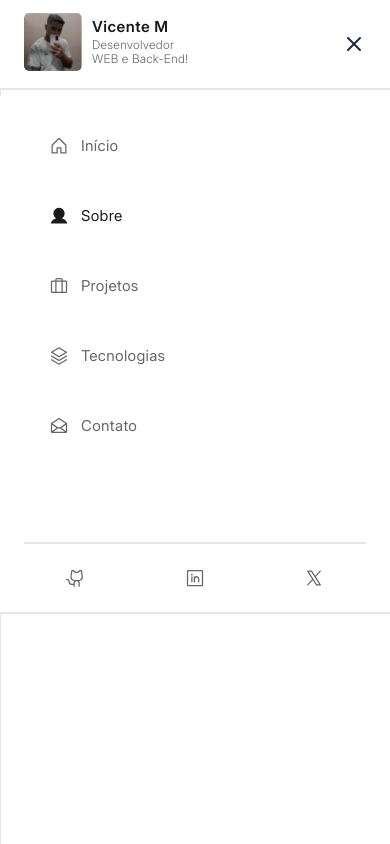
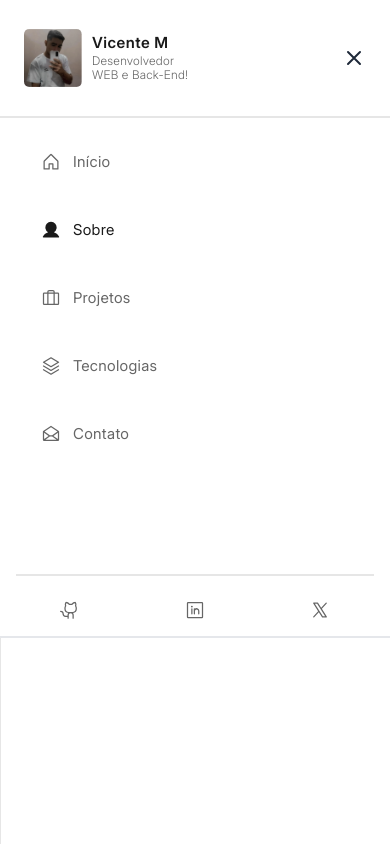
Before and after one commit to vincmp/vincmp-portfolio, a Next.js app: page /sobre in a window 390 px wide. Both pictures are taken after a click on the button 354 px from the left and 44 px from the top of the page. Shown: the top 844 px of the page. Built offline with nearby package versions, Linux system fonts and the light colour scheme.

Commit message:
008 - Fixed ResponsiveNav.tsx on Mobile Devices

```diff
--- a/src/components/nav/ResponsiveNav.tsx
+++ b/src/components/nav/ResponsiveNav.tsx
@@ -31,7 +31,7 @@ function MobileNavbar({
 }) {
   return (
     <div className="lg:hidden fixed top-0 left-0 right-0 bg-white border-b-2 border-[#E6E6E6] z-50 flex items-center justify-between px-6 py-2">
-      <div className="scale-[0.85] origin-left mb-1">
+      <div className="scale-[0.85] origin-left mt-4 mb-4">
         <DevProfile />
       </div>
       <button onClick={toggleMenu} className="focus:outline-none">
@@ -75,10 +75,12 @@ function MobileMenu({
       animate={{ height: "auto", opacity: 1 }}
       exit={{ height: 0, opacity: 1 }}
       transition={{ duration: 0.3 }}
-      className="lg:hidden fixed top-24 left-0 right-0 bg-white border-b-2 border-gray-200 z-40 overflow-hidden flex flex-col p-6 space-y-4"
+      className="lg:hidden fixed top-14 left-0 right-0 bg-white border-b-2 border-gray-200 z-40 overflow-hidden flex flex-col p-4 space-y-4"
     >
-      <div className="pt-4 space-y-[50px] pl-[25px] pb-[90px]">
-        <NavLinks pathname={pathname} setIsOpen={setIsOpen} />
+      <div className="pl-[25px] pb-[90px] pt-[56px]">
+        <div className="flex flex-col [&>*]:py-[24px]">
+          <NavLinks pathname={pathname} setIsOpen={setIsOpen} />
+        </div>
       </div>
       <div className="mt-auto pt-3 border-t-2 border-[#E6E6E6]">
         <div className="pt-3">
@@ -91,7 +93,7 @@ function MobileMenu({
 
 function DesktopSidebar({ pathname }: { pathname: string }) {
   return (
-    <aside className="hidden lg:flex lg:flex-col lg:fixed lg:top-0 lg:left-0 lg:h-full lg:w-80 bg-white border-r border-gray-200 p-6 z-40">
+    <aside className="hidden lg:flex lg:flex-col lg:fixed lg:top-0 lg:left-0 lg:h-full lg:w-80 bg-white border-r border-[#E6E6E6] p-6 z-40">
       <div className="mt-6">
         <DevProfile />
         <div className="border-b-2 border-[#E6E6E6] mt-12" />
```
